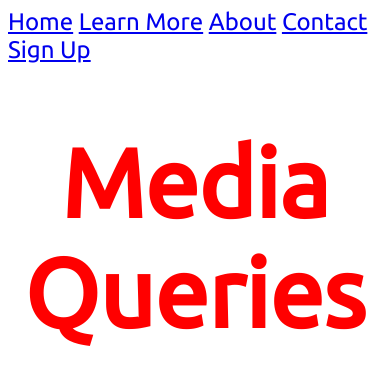
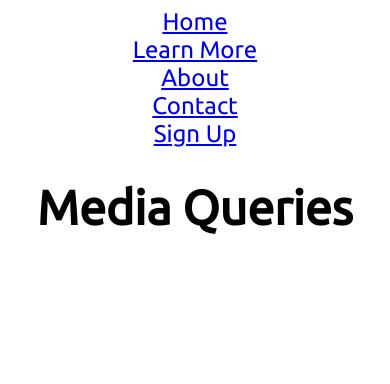
Before and after one commit to hasanfarhan33/Media-Queries, a plain HTML site: page index.html in a window 390 px wide. Drawn offline with Linux system fonts and the light colour scheme.

Commit message:
Final Commit

```diff
--- a/style.css
+++ b/style.css
@@ -9,11 +9,20 @@ h1 {
 
 nav {
   font-size: 1.5em;
+  display: flex;
+  justify-content: space-between;
+}
+
+ul {
+  flex: 1;
+  max-width: 50%;
+  display: flex;
+  justify-content: space-evenly;
 }
 
 ul,
 li {
-  display: inline;
+  display: inline-flex;
   margin: 0;
   padding: 0;
 }
@@ -66,7 +75,7 @@ li {
 } */
 
 /* Also possible to do it this way */
-h1 {
+/* h1 {
   color: red;
 }
 
@@ -86,4 +95,22 @@ h1 {
   h1 {
     color: orangered;
   }
+} */
+
+@media (max-width: 768px) {
+  h1 {
+    font-size: 4em;
+  }
+
+  nav,
+  nav ul {
+    flex-direction: column;
+    align-items: center;
+  }
 }
+
+@media (max-width: 576px) {
+  h1 {
+    font-size: 3em;
+  }
+}
```
